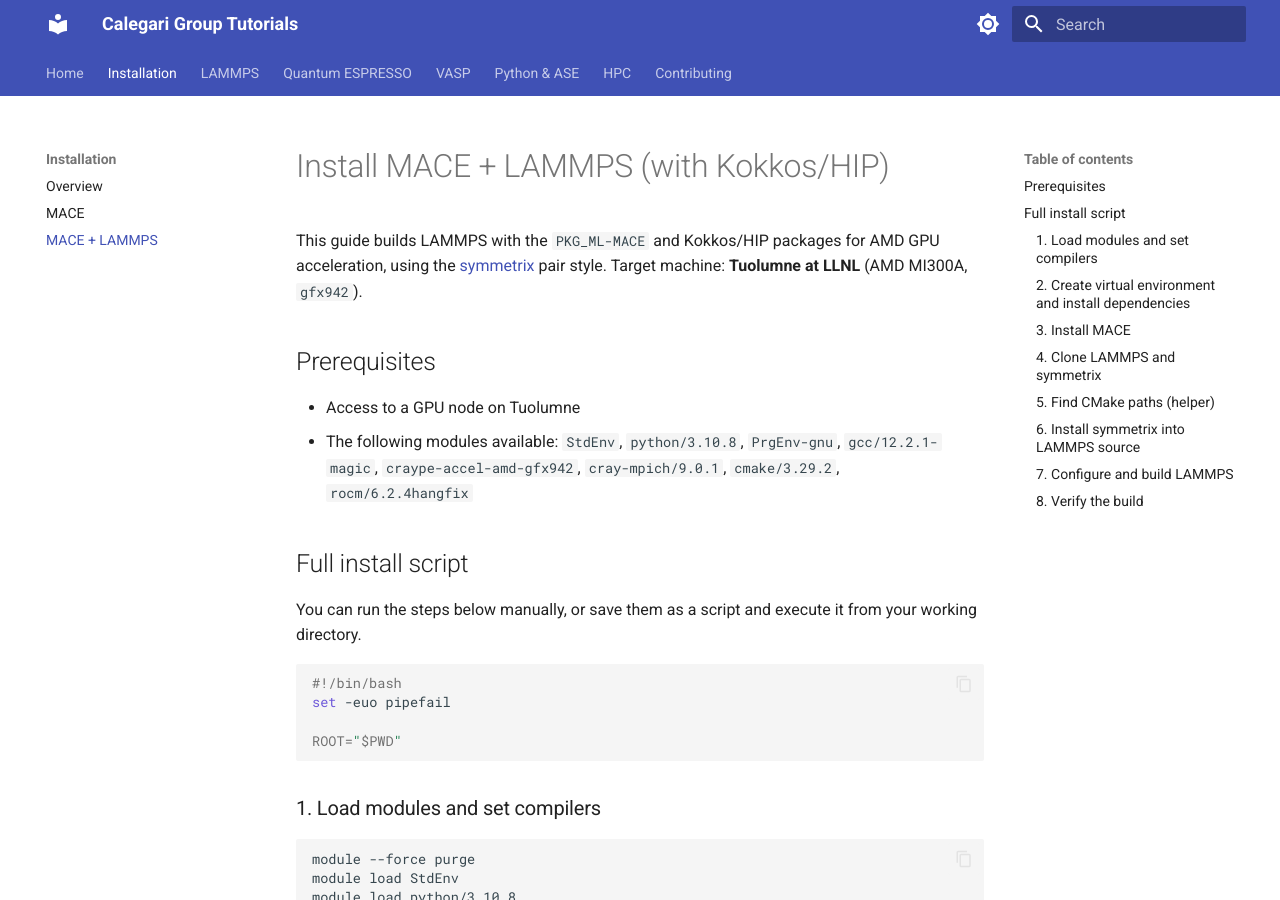
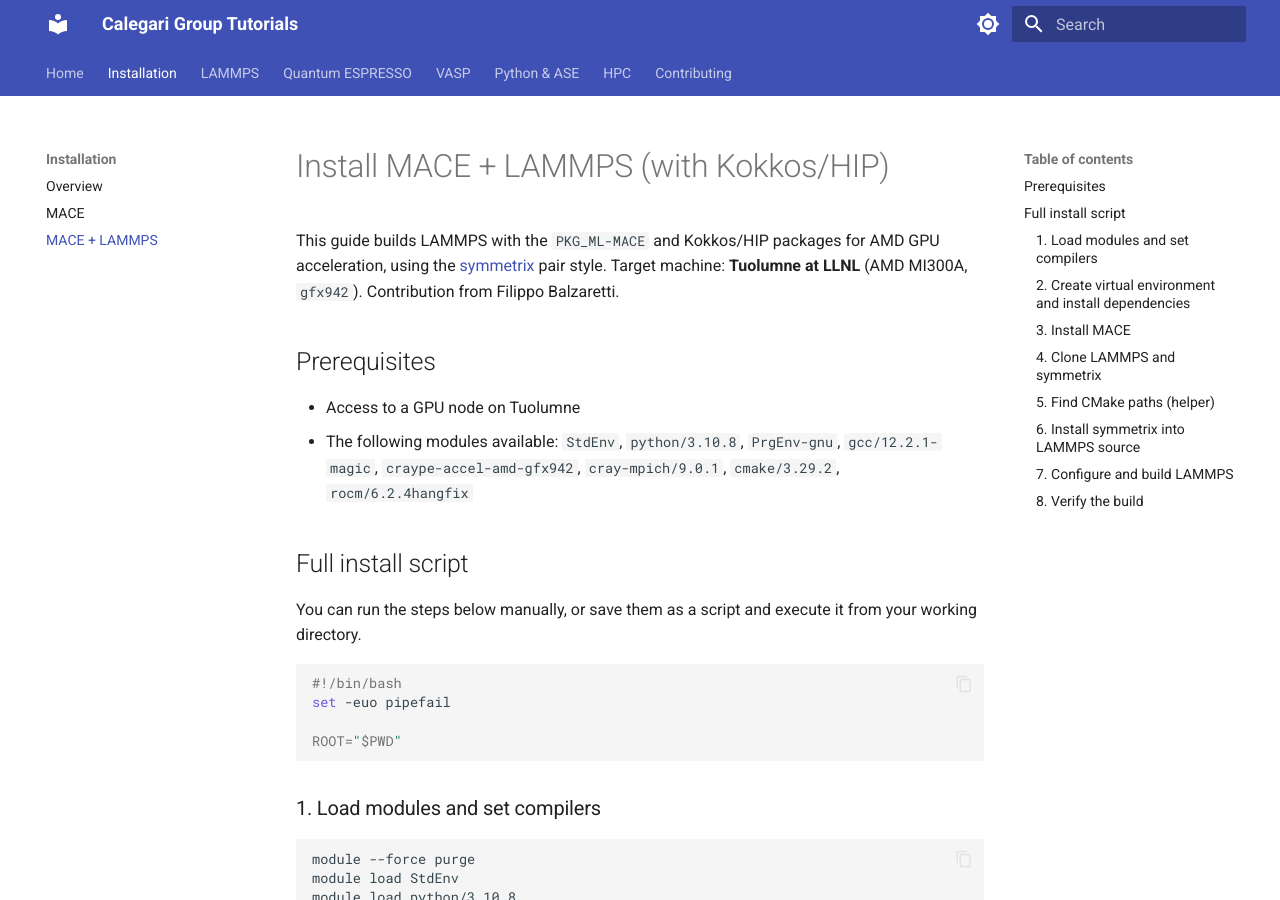
Before and after one commit to marcoscaa/group-wiki, an MkDocs documentation site: the page built from docs/installation/mace_lammps.md, in a window 1280 px wide and 900 px high. Built offline with MkDocs 1.6.1 and Material for MkDocs 9.7.7, drawn with Linux system fonts in a browser that asks for light colours.

Commit message:
Add contribution

```diff
--- a/docs/installation/mace_lammps.md
+++ b/docs/installation/mace_lammps.md
@@ -2,7 +2,7 @@
 
 This guide builds LAMMPS with the `PKG_ML-MACE` and Kokkos/HIP packages for AMD GPU acceleration,
 using the [symmetrix](https://github.com/wcwitt/symmetrix) pair style.
-Target machine: **Tuolumne at LLNL** (AMD MI300A, `gfx942`).
+Target machine: **Tuolumne at LLNL** (AMD MI300A, `gfx942`). Contribution from Filippo Balzaretti.
 
 ## Prerequisites
 
```
